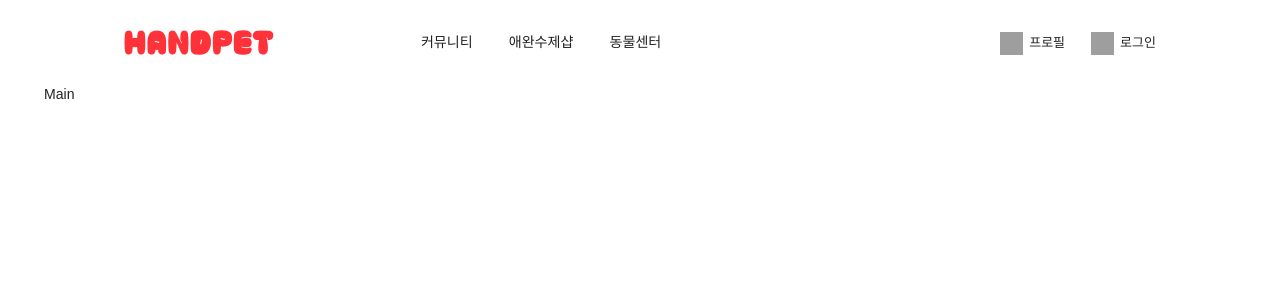
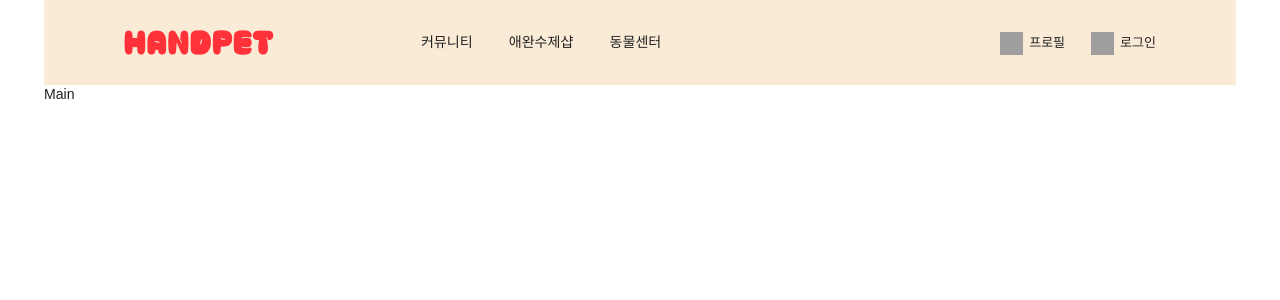
Before and after one commit to ESTFE-final/hand_pet_ver_2.0, a React (Vite) app: page / in a window 1280 px wide. Shown: the top 300 px of the page. Built offline with nearby package versions, Linux system fonts and the light colour scheme; grey boxes are pictures that could not be loaded; a web font is replaced by a local one.

Commit message:
fix: header margin -> padding

```diff
--- a/src/components/Header/Header.scss
+++ b/src/components/Header/Header.scss
@@ -2,8 +2,8 @@ header {
   display: flex;
   align-items: center;
   justify-content: space-between;
-  margin: 30px 80px;
-  font-family: notosanskr;
+  padding: 30px 80px;
+  background-color: antiquewhite;
 
   .categories ul { /*카테고리 ui*/
     display: flex;
```
